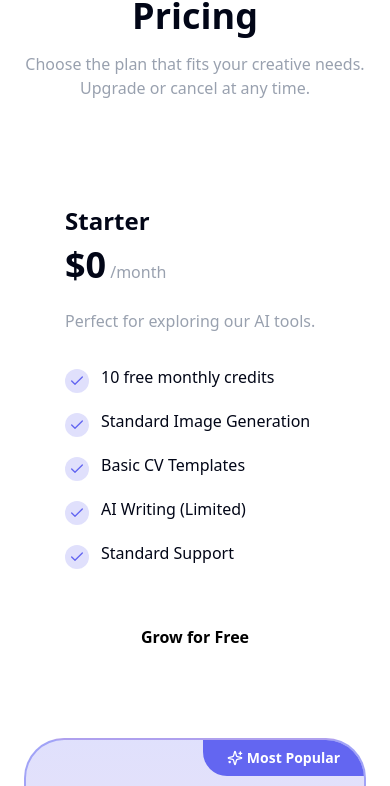
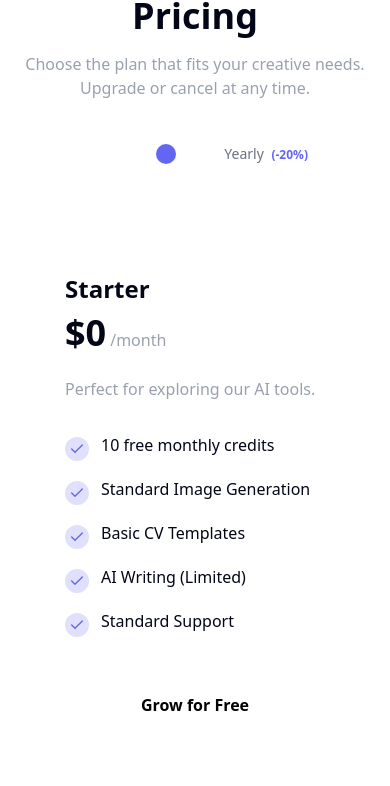
Before and after one commit to ahmad-12342/ai-platform, a Next.js app in the folder client/: page / in a window 390 px wide. Shown: the part 3585-4371 px from the top of the page. Built offline with nearby package versions, Linux system fonts and the light colour scheme; no server answers.

Commit message:
feat: updated dashboard billing link to point to home page pricing section

```diff
--- a/client/src/components/dashboard/Sidebar.jsx
+++ b/client/src/components/dashboard/Sidebar.jsx
@@ -24,7 +24,7 @@ const menuItems = [
 ];
 
 const secondaryItems = [
-    { icon: CreditCard, label: 'Billing', href: '/dashboard/billing' },
+    { icon: CreditCard, label: 'Pricing', href: '/#pricing' },
     { icon: User, label: 'Profile', href: '/dashboard/profile' },
 ];
 
--- a/client/src/components/home/Pricing.jsx
+++ b/client/src/components/home/Pricing.jsx
@@ -1,5 +1,5 @@
 "use client";
-import React from 'react';
+import React, { useState } from 'react';
 import { motion } from 'framer-motion';
 import { Check, Sparkles } from 'lucide-react';
 import Link from 'next/link';
@@ -7,7 +7,8 @@ import Link from 'next/link';
 const plans = [
     {
         name: "Starter",
-        price: "0",
+        monthlyPrice: "0",
+        yearlyPrice: "0",
         description: "Perfect for exploring our AI tools.",
         features: [
             "10 free monthly credits",
@@ -21,7 +22,8 @@ const plans = [
     },
     {
         name: "Pro",
-        price: "29",
+        monthlyPrice: "29",
+        yearlyPrice: "24",
         description: "For power users and professionals.",
         features: [
             "Unlimited AI Generations*",
@@ -36,7 +38,8 @@ const plans = [
     },
     {
         name: "Enterprise",
-        price: "99",
+        monthlyPrice: "99",
+        yearlyPrice: "79",
         description: "Custom solutions for teams.",
         features: [
             "Dedicated GPU Instance",
@@ -52,14 +55,33 @@ const plans = [
 ];
 
 const Pricing = () => {
+    const [billingCycle, setBillingCycle] = useState('monthly');
+
     return (
         <section id="pricing" className="py-24 relative">
             <div className="container mx-auto px-6">
                 <div className="text-center mb-16">
                     <h2 className="text-4xl md:text-5xl font-bold mb-4">Simple, Transparent Pricing</h2>
-                    <p className="text-gray-400 max-w-2xl mx-auto">
+                    <p className="text-gray-400 max-w-2xl mx-auto mb-10">
                         Choose the plan that fits your creative needs. Upgrade or cancel at any time.
                     </p>
+
+                    {/* Billing Toggle */}
+                    <div className="flex items-center justify-center gap-4">
+                        <span className={`text-sm font-medium ${billingCycle === 'monthly' ? 'text-white' : 'text-gray-500'}`}>Monthly</span>
+                        <button
+                            onClick={() => setBillingCycle(billingCycle === 'monthly' ? 'yearly' : 'monthly')}
+                            className="w-14 h-7 bg-white/10 rounded-full relative p-1 transition-all"
+                        >
+                            <motion.div
+                                animate={{ x: billingCycle === 'monthly' ? 0 : 28 }}
+                                className="w-5 h-5 bg-primary rounded-full"
+                            />
+                        </button>
+                        <span className={`text-sm font-medium ${billingCycle === 'yearly' ? 'text-white' : 'text-gray-500'}`}>
+                            Yearly <span className="text-primary text-xs ml-1 font-bold">(-20%)</span>
+                        </span>
+                    </div>
                 </div>
 
                 <div className="grid grid-cols-1 md:grid-cols-3 gap-8">
@@ -68,9 +90,10 @@ const Pricing = () => {
                             key={idx}
                             initial={{ opacity: 0, y: 20 }}
                             whileInView={{ opacity: 1, y: 0 }}
-                            className={`p-10 rounded-[2.5rem] relative overflow-hidden ${plan.popular
-                                    ? 'bg-gradient-to-b from-primary/20 to-accent/20 border-2 border-primary/50'
-                                    : 'glass border border-white/5'
+                            viewport={{ once: true }}
+                            className={`p-10 rounded-[2.5rem] relative overflow-hidden transition-all hover:scale-[1.02] ${plan.popular
+                                ? 'bg-gradient-to-b from-primary/20 to-accent/20 border-2 border-primary/50'
+                                : 'glass border border-white/5'
                                 }`}
                         >
                             {plan.popular && (
@@ -82,7 +105,9 @@ const Pricing = () => {
 
                             <h3 className="text-2xl font-bold mb-2">{plan.name}</h3>
                             <div className="flex items-baseline gap-1 mb-6">
-                                <span className="text-4xl font-bold">${plan.price}</span>
+                                <span className="text-4xl font-bold">
+                                    ${billingCycle === 'monthly' ? plan.monthlyPrice : plan.yearlyPrice}
+                                </span>
                                 <span className="text-gray-400">/month</span>
                             </div>
                             <p className="text-gray-400 mb-8">{plan.description}</p>
@@ -100,12 +125,18 @@ const Pricing = () => {
 
                             <Link href="/signup">
                                 <button className={`w-full py-4 rounded-full font-bold transition-all ${plan.popular
-                                        ? 'bg-primary text-white hover:bg-primary/90 shadow-lg shadow-primary/25'
-                                        : 'bg-white text-black hover:bg-gray-200'
+                                    ? 'bg-primary text-white hover:bg-primary/90 shadow-lg shadow-primary/25'
+                                    : 'bg-white text-black hover:bg-gray-200'
                                     }`}>
                                     {plan.buttonText}
                                 </button>
                             </Link>
+
+                            {billingCycle === 'yearly' && plan.yearlyPrice !== "0" && (
+                                <p className="text-center text-[10px] text-primary mt-4 font-bold uppercase tracking-wider">
+                                    Billed manually at ${parseInt(plan.yearlyPrice) * 12}/year
+                                </p>
+                            )}
                         </motion.div>
                     ))}
                 </div>
--- a/client/src/components/layout/Navbar.jsx
+++ b/client/src/components/layout/Navbar.jsx
@@ -28,7 +28,7 @@ const Navbar = () => {
                 </Link>
 
                 {/* Desktop Links */}
-                <div className="hidden md:flex items-center gap-8">
+                <div className="hidden md:flex items-center gap-8 mt-1">
                     {['Features', 'Pricing', 'FAQ'].map((link) => (
                         <Link key={link} href={`/#${link.toLowerCase()}`} className="text-gray-400 hover:text-white transition-colors font-medium">
                             {link}
@@ -39,9 +39,6 @@ const Navbar = () => {
                 <div className="flex items-center gap-4">
                     {user ? (
                         <div className="flex items-center gap-4">
-                            <Link href="/dashboard/images" className="hidden md:block font-medium text-gray-400 hover:text-white transition-colors">
-                                Dashboard
-                            </Link>
                             <img src={user.photoURL} alt="Profile" className="w-10 h-10 rounded-full border-2 border-primary object-cover" />
                             <button onClick={logout} className="hidden md:flex items-center gap-2 px-4 py-2 rounded-full font-bold bg-white/10 hover:bg-white/20 text-white transition-all text-sm">
                                 <LogOut className="w-4 h-4" />
@@ -84,7 +81,6 @@ const Navbar = () => {
                     ))}
                     {user ? (
                         <>
-                            <Link href="/dashboard/images" onClick={() => setMobileMenu(false)} className="text-lg font-medium">Dashboard</Link>
                             <button onClick={() => { logout(); setMobileMenu(false); }} className="text-lg font-medium text-left flex items-center gap-2 text-red-400">
                                 <LogOut className="w-5 h-5" /> Logout
                             </button>
```
